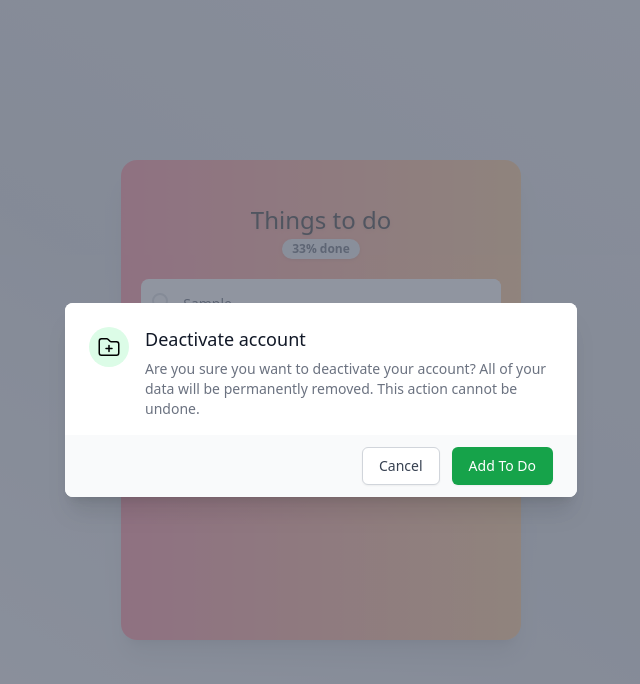
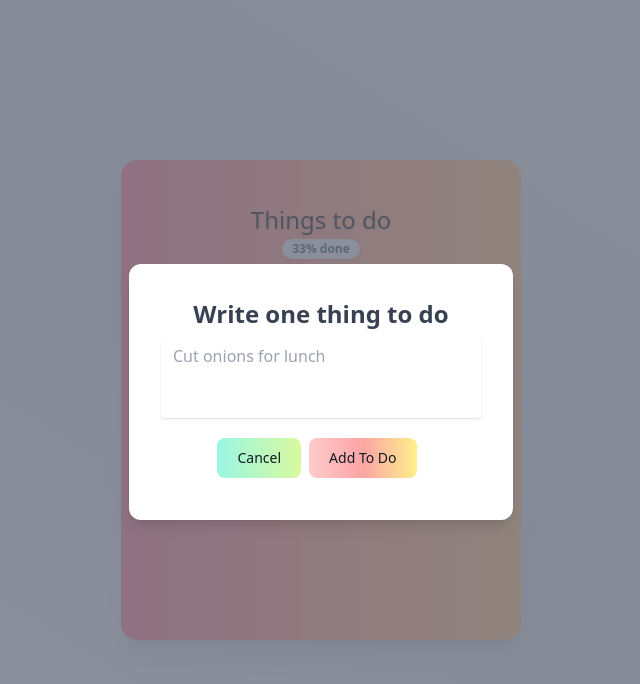
Before and after one commit to gerrcass/platzi-todo-machine, a React (Vite) app: page / in a window 1280 px wide. Both pictures are taken after typing "Sample" into the empty fields and a click on the button "Add". Shown: the top 684 px of the page, without its empty margins (319-959 px from the left). Built offline with nearby package versions, Linux system fonts and the light colour scheme.

Commit message:
TodoForm completed

```diff
--- a/src/components/AppUI.jsx
+++ b/src/components/AppUI.jsx
@@ -6,6 +6,7 @@ import { CreateTodoButtom } from './CreateTodoButtom'
 import { Card } from './Card'
 import { useTodos } from '../hooks/useTodos'
 import { Modal } from './Modal'
+import { TodoForm } from './TodoForm'
 
 
 const AppUI = () => {
@@ -21,7 +22,8 @@ const AppUI = () => {
                 {todosFiltered.map(todo => (<TodoItem key={todo.text} text={todo.text} />))}
             </TodoList>
 
-            {!!openModal && <Modal />}
+            {!!openModal && <Modal><TodoForm /></Modal>}
+
             <CreateTodoButtom />
         </Card>
     )
--- a/src/components/Modal.jsx
+++ b/src/components/Modal.jsx
@@ -1,48 +1,19 @@
 import PortalReactDOM from 'react-dom'
-import { useTodos } from '../hooks/useTodos'
 
-
-const AddTodoModal = ({ addTodo, setOpenModal }) => (
+const CenterModal = ({ children }) => (
     <div className="relative z-10" aria-labelledby="modal-title" role="dialog" aria-modal="true">
         <div className="fixed inset-0 bg-gray-500 bg-opacity-75 transition-opacity"></div>
         <div className="fixed inset-0 z-10 overflow-y-auto">
-            <div className="flex min-h-full items-end justify-center p-4 text-center sm:items-center sm:p-0">
-                <div className="relative transform overflow-hidden rounded-lg bg-white text-left shadow-xl transition-all sm:my-8 sm:w-full sm:max-w-lg">
-                    <div className="bg-white px-4 pt-5 pb-4 sm:p-6 sm:pb-4">
-                        <div className="sm:flex sm:items-start">
-                            <div className="mx-auto flex h-12 w-12 flex-shrink-0 items-center justify-center rounded-full bg-green-100 sm:mx-0 sm:h-10 sm:w-10">
-                                <svg xmlns="http://www.w3.org/2000/svg" fill="none" viewBox="0 0 24 24" strokeWidth="1.5" stroke="currentColor" className="w-6 h-6">
-                                    <path strokeLinecap="round" strokeLinejoin="round" d="M12 10.5v6m3-3H9m4.06-7.19l-2.12-2.12a1.5 1.5 0 00-1.061-.44H4.5A2.25 2.25 0 002.25 6v12a2.25 2.25 0 002.25 2.25h15A2.25 2.25 0 0021.75 18V9a2.25 2.25 0 00-2.25-2.25h-5.379a1.5 1.5 0 01-1.06-.44z" />
-                                </svg>
-
-                            </div>
-                            <div className="mt-3 text-center sm:mt-0 sm:ml-4 sm:text-left">
-                                <h3 className="text-lg font-medium leading-6 text-gray-900" id="modal-title">Deactivate account</h3>
-                                <div className="mt-2">
-                                    <p className="text-sm text-gray-500">Are you sure you want to deactivate your account? All of your data will be permanently removed. This action cannot be undone.</p>
-                                </div>
-                            </div>
-                        </div>
-                    </div>
-                    <div className="bg-gray-50 px-4 py-3 sm:flex sm:flex-row-reverse sm:px-6">
-                        <button type="button" onClick={() => {
-                            addTodo('Testing task')
-                            setOpenModal(false)
-
-                        }} className="inline-flex w-full justify-center rounded-md border border-transparent bg-green-600 px-4 py-2 text-base font-medium text-white shadow-sm hover:bg-green-700 focus:outline-none focus:ring-2 focus:ring-green-500 focus:ring-offset-2 sm:ml-3 sm:w-auto sm:text-sm">Add To Do</button>
-                        <button type="button" onClick={() => setOpenModal(false)} className="mt-3 inline-flex w-full justify-center rounded-md border border-gray-300 bg-white px-4 py-2 text-base font-medium text-gray-700 shadow-sm hover:bg-gray-50 focus:outline-none focus:ring-2 focus:ring-indigo-500 focus:ring-offset-2 sm:mt-0 sm:ml-3 sm:w-auto sm:text-sm">Cancel</button>
-                    </div>
-                </div>
+            <div className="flex min-h-full items-center justify-center p-4 text-center sm:items-center sm:p-0">
+                {children}
             </div>
         </div>
     </div >
 )
 
-//use children instead to get an reusable component
-const Modal = ({ /* children */ }) => {
-    const { setOpenModal, addTodo } = useTodos()
+const Modal = ({ children }) => {
     return PortalReactDOM.createPortal(
-        /* children */ <AddTodoModal addTodo={addTodo} setOpenModal={setOpenModal} />,
+        <CenterModal>{children}</CenterModal>,
         document.getElementById('modal')
     )
 }
--- /dev/null
+++ b/src/components/TodoForm.jsx
@@ -0,0 +1,66 @@
+import { useState } from "react"
+import { useTodos } from "../hooks/useTodos"
+
+const TodoForm = () => {
+    const { setOpenModal, addTodo } = useTodos()
+    const [newTodoItem, setNewTodoItem] = useState('')
+    const [error, setError] = useState('')
+
+    const onCancel = () => setOpenModal(false)
+
+    const handleTextAreaChange = (event) => {
+        error && setError('')
+        setNewTodoItem(event.target.value)
+    }
+
+    const onSubmit = (event) => {
+        event.preventDefault()
+        if (!newTodoItem) {
+            setError('Write some to do')
+            return
+        }
+        if (newTodoItem) {
+            const response = addTodo(newTodoItem)
+            if (response) return setError(response)
+        }
+
+        setOpenModal(false)
+    }
+
+    const onEnterPress = (e) => {
+        if (e.keyCode == 13 && e.shiftKey == false) {
+            e.preventDefault();
+            onSubmit(e)
+        }
+    }
+
+    return (
+        <form onSubmit={onSubmit} className='flex flex-col justify-center bg-white shadow-lg rounded-xl p-8  mb-4 w-96 h-64'>
+            <label className="block text-gray-700 text-2xl font-bold mb-2">Write one thing to do</label>
+            <textarea
+                onKeyDown={onEnterPress}
+                className={`${error ? 'border border-red-500' : 'border-none'} h-20 resize-none shadow appearance-none border rounded w-full py-2 px-3 text-gray-700 leading-tight focus:outline-none focus:shadow-outline`}
+                placeholder="Cut onions for lunch"
+                value={newTodoItem}
+                onChange={handleTextAreaChange}
+            />
+            {error && <p className="text-red-500 text-xs italic">{error}</p>}
+            <div className="mt-5">
+                <button
+                    className="text-gray-900 bg-gradient-to-r from-teal-200 to-lime-200 hover:bg-gradient-to-l hover:from-teal-200 hover:to-lime-200 focus:ring-4 focus:outline-none focus:ring-lime-200 dark:focus:ring-teal-700 font-medium rounded-lg text-sm px-5 py-2.5 text-center mr-2 mb-2"
+                    type="button"
+                    onClick={onCancel}
+                >Cancel
+                </button>
+                <button
+                    className="text-gray-900 bg-gradient-to-r from-red-200 via-red-300 to-yellow-200 hover:bg-gradient-to-bl focus:ring-4 focus:outline-none focus:ring-red-100 dark:focus:ring-red-400 font-medium rounded-lg text-sm px-5 py-2.5 text-center mr-2 mb-2"
+                    type="submit"
+                    onClick={onSubmit}
+                >Add To Do
+                </button>
+            </div>
+        </form>
+    )
+}
+
+export { TodoForm }
--- a/src/context/TodosContext.jsx
+++ b/src/context/TodosContext.jsx
@@ -29,7 +29,7 @@ const TodosProvider = ({ children }) => {
     const addTodo = (text) => {
         const todoAlreadyExist = todos.some(todo => todo.text.toLowerCase().includes(text.toLowerCase()))
         if (todoAlreadyExist) {
-            alert('Todo already exist!')
+            return 'Item already exists.'
         } else {
             setTodos([...todos, { text, completed: false }])
         }
```
